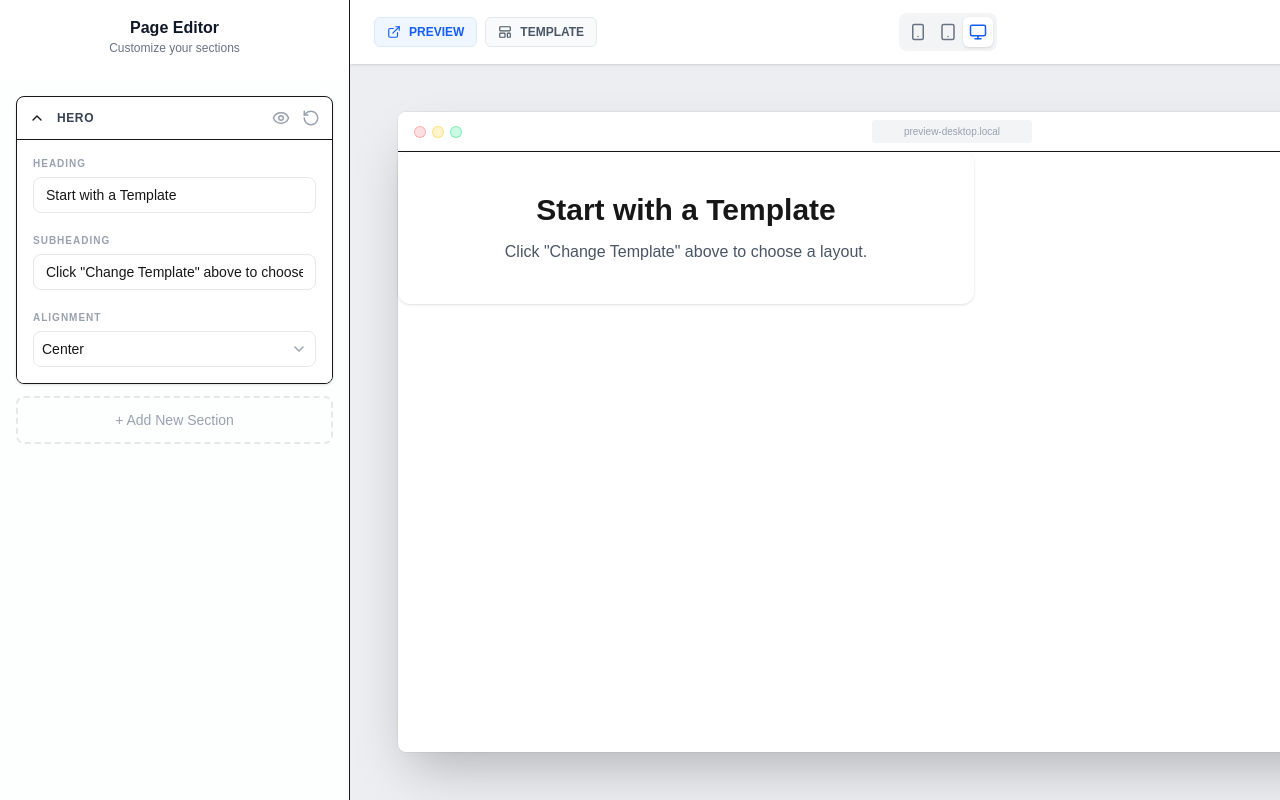
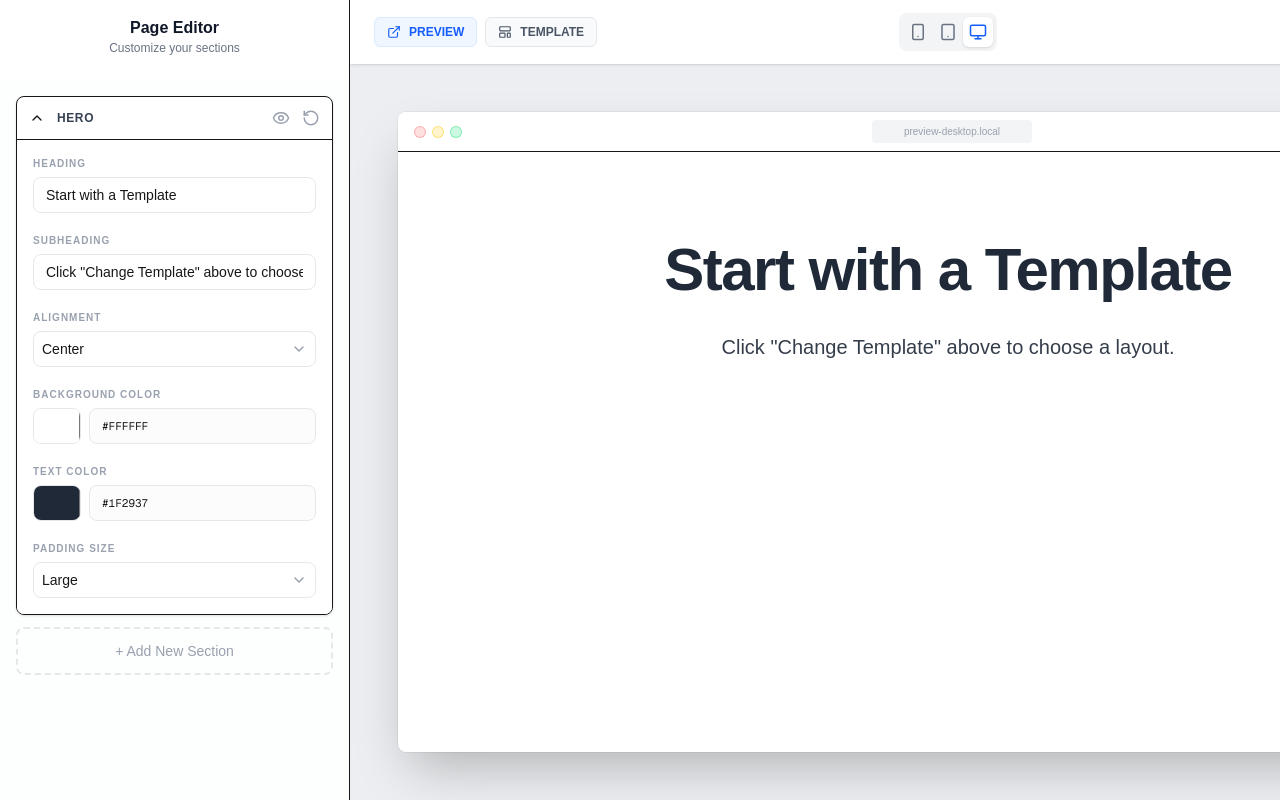
Before and after one commit to sitipolmalang/learn-next-v1, a Next.js app: page /editor in a window 1280 px wide. Built offline with nearby package versions, Linux system fonts and the light colour scheme.

Commit message:
upgrade Hero Component

```diff
--- a/app/components/editor/schemas/button.schema.ts
+++ b/app/components/editor/schemas/button.schema.ts
@@ -24,6 +24,39 @@ export const buttonSchema: Record<string, Field> = {
         options: [
             { value: '#ffffff', label: 'White' },
             { value: '#000000', label: 'Black' },
+            { value: '#1f2937', label: 'Gray 800' },
+        ],
+    },
+    variant: {
+        type: 'select',
+        label: 'Style Variant',
+        defaultValue: 'solid',
+        options: [
+            { value: 'solid', label: 'Solid' },
+            { value: 'outline', label: 'Outline' },
+            { value: 'ghost', label: 'Ghost' },
+        ],
+    },
+    size: {
+        type: 'select',
+        label: 'Size',
+        defaultValue: 'md',
+        options: [
+            { value: 'sm', label: 'Small' },
+            { value: 'md', label: 'Medium' },
+            { value: 'lg', label: 'Large' },
+        ],
+    },
+    borderRadius: {
+        type: 'select',
+        label: 'Corner Radius',
+        defaultValue: 'lg',
+        options: [
+            { value: 'none', label: 'None' },
+            { value: 'sm', label: 'Small' },
+            { value: 'md', label: 'Medium' },
+            { value: 'lg', label: 'Large' },
+            { value: 'full', label: 'Full' },
         ],
     },
 } as const; // Gunakan 'as const' untuk membuat schema bersifat readonly
--- a/app/components/editor/schemas/card.schema.ts
+++ b/app/components/editor/schemas/card.schema.ts
@@ -26,4 +26,38 @@ export const cardSchema: Record<string, Field> = {
             { value: 'right', label: 'Right' },
         ],
     },
+    shadow: {
+        type: 'select',
+        label: 'Shadow',
+        defaultValue: 'md',
+        options: [
+            { value: 'none', label: 'None' },
+            { value: 'sm', label: 'Small' },
+            { value: 'md', label: 'Medium' },
+            { value: 'lg', label: 'Large' },
+            { value: 'xl', label: 'Extra Large' },
+        ],
+    },
+    borderRadius: {
+        type: 'select',
+        label: 'Corner Radius',
+        defaultValue: 'lg',
+        options: [
+            { value: 'none', label: 'None' },
+            { value: 'sm', label: 'Small' },
+            { value: 'md', label: 'Medium' },
+            { value: 'lg', label: 'Large' },
+            { value: 'xl', label: 'Extra Large' },
+            { value: 'full', label: 'Full' },
+        ],
+    },
+    hoverEffect: {
+        type: 'select', // Using select as boolean toggle for now (or convert to toggle-group if supported)
+        label: 'Hover Effect',
+        defaultValue: 'true',
+        options: [
+            { value: 'true', label: 'On' },
+            { value: 'false', label: 'Off' },
+        ],
+    },
 } as const;
--- a/app/components/editor/schemas/hero.schema.ts
+++ b/app/components/editor/schemas/hero.schema.ts
@@ -21,4 +21,25 @@ export const heroSchema: Record<string, Field> = {
             { value: 'right', label: 'Right' },
         ],
     },
+    backgroundColor: {
+        type: 'color',
+        label: 'Background Color',
+        defaultValue: '#ffffff',
+    },
+    textColor: {
+        type: 'color',
+        label: 'Text Color',
+        defaultValue: '#1f2937',
+    },
+    padding: {
+        type: 'select',
+        label: 'Padding Size',
+        defaultValue: 'lg',
+        options: [
+            { value: 'sm', label: 'Small' },
+            { value: 'md', label: 'Medium' },
+            { value: 'lg', label: 'Large' },
+            { value: 'xl', label: 'Extra Large' },
+        ],
+    },
 };
--- a/app/components/templates/defaults.ts
+++ b/app/components/templates/defaults.ts
@@ -7,12 +7,12 @@ export const defaultTemplates: Template[] = [
         description: 'Showcase your work with a clean and professional portfolio layout.',
         thumbnail: 'bg-blue-100', // Placeholder color
         blocks: [
-            { id: 'hero', type: 'hero', props: { heading: 'My Creative Portfolio', subheading: 'Designing experiences that matter.', align: 'center' } },
+            { id: 'hero', type: 'hero', props: { heading: 'My Creative Portfolio', subheading: 'Designing experiences that matter.', align: 'center', backgroundColor: '#eff6ff', textColor: '#1e3a8a', padding: 'xl' } },
             { id: 'title-projects', type: 'title', props: { text: 'Featured Projects', level: 'h2', align: 'center', color: '#1f2937' } },
-            { id: 'card-1', type: 'card', props: { title: 'Project Alpha', description: 'A mobile app for productivity.', align: 'left' } },
-            { id: 'card-2', type: 'card', props: { title: 'Project Beta', description: 'Web platform for e-commerce.', align: 'left' } },
+            { id: 'card-1', type: 'card', props: { title: 'Project Alpha', description: 'A mobile app for productivity.', align: 'left', shadow: 'md', borderRadius: 'lg', hoverEffect: 'true' } },
+            { id: 'card-2', type: 'card', props: { title: 'Project Beta', description: 'Web platform for e-commerce.', align: 'left', shadow: 'md', borderRadius: 'lg', hoverEffect: 'true' } },
             { id: 'title-contact', type: 'title', props: { text: 'Get In Touch', level: 'h3', align: 'center', color: '#1f2937' } },
-            { id: 'btn-contact', type: 'button', props: { label: 'Email Me', color: '#3b82f6', textColor: '#ffffff' } },
+            { id: 'btn-contact', type: 'button', props: { label: 'Email Me', color: '#3b82f6', textColor: '#ffffff', variant: 'solid', size: 'lg', borderRadius: 'full' } },
         ]
     },
     {
@@ -21,13 +21,13 @@ export const defaultTemplates: Template[] = [
         description: 'A high-converting landing page for your product or service.',
         thumbnail: 'bg-green-100',
         blocks: [
-            { id: 'hero', type: 'hero', props: { heading: 'The Ultimate Solution', subheading: 'Boost your productivity by 200% today.', align: 'center' } },
-            { id: 'btn-cta', type: 'button', props: { label: 'Get Started Free', color: '#10b981', textColor: '#ffffff' } },
+            { id: 'hero', type: 'hero', props: { heading: 'The Ultimate Solution', subheading: 'Boost your productivity by 200% today.', align: 'center', backgroundColor: '#ffffff', textColor: '#111827', padding: 'xl' } },
+            { id: 'btn-cta', type: 'button', props: { label: 'Get Started Free', color: '#10b981', textColor: '#ffffff', variant: 'solid', size: 'lg', borderRadius: 'lg' } },
             { id: 'image-hero', type: 'image', props: { src: 'https://placehold.co/800x400', alt: 'Product Demo', align: 'center' } },
             { id: 'title-features', type: 'title', props: { text: 'Why Choose Us?', level: 'h2', align: 'center', color: '#1f2937' } },
-            { id: 'card-feat-1', type: 'card', props: { title: 'Fast Performance', description: 'Lightning fast load times.', align: 'center' } },
-            { id: 'card-feat-2', type: 'card', props: { title: 'Secure', description: 'Bank-grade security standards.', align: 'center' } },
-            { id: 'card-feat-3', type: 'card', props: { title: '24/7 Support', description: 'We are here when you need us.', align: 'center' } },
+            { id: 'card-feat-1', type: 'card', props: { title: 'Fast Performance', description: 'Lightning fast load times.', align: 'center', shadow: 'sm', borderRadius: 'md', hoverEffect: 'true' } },
+            { id: 'card-feat-2', type: 'card', props: { title: 'Secure', description: 'Bank-grade security standards.', align: 'center', shadow: 'sm', borderRadius: 'md', hoverEffect: 'true' } },
+            { id: 'card-feat-3', type: 'card', props: { title: '24/7 Support', description: 'We are here when you need us.', align: 'center', shadow: 'sm', borderRadius: 'md', hoverEffect: 'true' } },
         ]
     },
     {
@@ -36,13 +36,13 @@ export const defaultTemplates: Template[] = [
         description: 'Professional layout for corporate or small business websites.',
         thumbnail: 'bg-gray-100',
         blocks: [
-            { id: 'hero', type: 'hero', props: { heading: 'Acme Corp', subheading: 'Building the future of industry.', align: 'left' } },
+            { id: 'hero', type: 'hero', props: { heading: 'Acme Corp', subheading: 'Building the future of industry.', align: 'left', backgroundColor: '#1f2937', textColor: '#ffffff', padding: 'xl' } },
             { id: 'title-services', type: 'title', props: { text: 'Our Services', level: 'h2', align: 'left', color: '#1f2937' } },
-            { id: 'card-service-1', type: 'card', props: { title: 'Consulting', description: 'Expert advice for your business strategy.', align: 'left' } },
-            { id: 'card-service-2', type: 'card', props: { title: 'Development', description: 'Custom software solutions.', align: 'left' } },
+            { id: 'card-service-1', type: 'card', props: { title: 'Consulting', description: 'Expert advice for your business strategy.', align: 'left', shadow: 'lg', borderRadius: 'none', hoverEffect: 'true' } },
+            { id: 'card-service-2', type: 'card', props: { title: 'Development', description: 'Custom software solutions.', align: 'left', shadow: 'lg', borderRadius: 'none', hoverEffect: 'true' } },
             { id: 'image-team', type: 'image', props: { src: 'https://placehold.co/800x400', alt: 'Our Team', align: 'center' } },
             { id: 'title-contact', type: 'title', props: { text: 'Contact Us', level: 'h2', align: 'left', color: '#1f2937' } },
-            { id: 'btn-contact', type: 'button', props: { label: 'Schedule a Call', color: '#3b82f6', textColor: '#ffffff' } },
+            { id: 'btn-contact', type: 'button', props: { label: 'Schedule a Call', color: '#3b82f6', textColor: '#ffffff', variant: 'outline', size: 'md', borderRadius: 'sm' } },
         ]
     }
 ];
--- a/app/components/ui/ButtonOne.tsx
+++ b/app/components/ui/ButtonOne.tsx
@@ -4,6 +4,9 @@ export interface ButtonProps {
     href?: string;
     color?: string;
     textColor?: string;
+    variant?: 'solid' | 'outline' | 'ghost';
+    size?: 'sm' | 'md' | 'lg';
+    borderRadius?: 'none' | 'sm' | 'md' | 'lg' | 'full';
 }
 
 
@@ -12,13 +15,53 @@ export default function ButtonOne({
     href = 'https://google.com',
     color = '#3b82f6',
     textColor = '#ffffff',
+    variant = 'solid',
+    size = 'md',
+    borderRadius = 'lg',
 }: ButtonProps) {
+    const sizeClasses = {
+        sm: 'px-3 py-1.5 text-sm',
+        md: 'px-5 py-2.5 text-base',
+        lg: 'px-8 py-3.5 text-lg',
+    };
+
+    const radiusClasses = {
+        none: 'rounded-none',
+        sm: 'rounded-sm',
+        md: 'rounded-md',
+        lg: 'rounded-lg',
+        full: 'rounded-full',
+    };
+
+    const baseStyles = "font-semibold inline-block transition-all duration-200 transform active:scale-95";
+
+    // Dynamic styles based on variant
+    let variantStyles = {};
+    if (variant === 'solid') {
+        variantStyles = {
+            backgroundColor: color,
+            color: textColor,
+            boxShadow: '0 4px 6px -1px rgba(0, 0, 0, 0.1), 0 2px 4px -1px rgba(0, 0, 0, 0.06)'
+        };
+    } else if (variant === 'outline') {
+        variantStyles = {
+            backgroundColor: 'transparent',
+            color: color,
+            border: `2px solid ${color}`
+        };
+    } else if (variant === 'ghost') {
+        variantStyles = {
+            backgroundColor: 'transparent',
+            color: color
+        };
+    }
+
     return (
         <a
             href={href}
             target="_blank"
-            className="px-4 py-2 rounded-lg font-semibold inline-block"
-            style={{ backgroundColor: color, color: textColor }}
+            className={`${baseStyles} ${sizeClasses[size]} ${radiusClasses[borderRadius]} hover:opacity-90`}
+            style={variantStyles}
         >
             {label}
         </a>
--- a/app/components/ui/Card.tsx
+++ b/app/components/ui/Card.tsx
@@ -2,32 +2,57 @@ type CardProps = {
     title?: string;
     description?: string;
     backgroundColor?: string;
-    // 1. Tambahkan tipe alignment (opsional)
     align?: 'left' | 'center' | 'right';
+    shadow?: 'none' | 'sm' | 'md' | 'lg' | 'xl';
+    borderRadius?: 'none' | 'sm' | 'md' | 'lg' | 'xl' | 'full';
+    hoverEffect?: boolean;
 };
 
 export default function Card({
     title = 'Card Title',
     description = 'This is a card description',
     backgroundColor = '#ffffff',
-    align = 'left', // 2. Berikan nilai default
+    align = 'left',
+    shadow = 'md',
+    borderRadius = 'lg',
+    hoverEffect = true,
 }: CardProps) {
-
-    // 3. Mapping alignment ke utility class Tailwind
     const alignmentMap = {
         left: 'text-left',
         center: 'text-center',
         right: 'text-right',
     };
 
+    const shadowMap = {
+        none: 'shadow-none',
+        sm: 'shadow-sm',
+        md: 'shadow-md',
+        lg: 'shadow-lg',
+        xl: 'shadow-xl',
+    };
+
+    const radiusMap = {
+        none: 'rounded-none',
+        sm: 'rounded-sm',
+        md: 'rounded-md',
+        lg: 'rounded-lg',
+        xl: 'rounded-xl',
+        full: 'rounded-[32px]',
+    };
+
     return (
         <div
-            // 4. Masukkan class alignment ke dalam container
-            className={`w-72 p-6 rounded-xl shadow-sm border ${alignmentMap[align]}`}
+            className={`
+                w-full max-w-sm p-8 border border-gray-100/50
+                ${alignmentMap[align]}
+                ${shadowMap[shadow]}
+                ${radiusMap[borderRadius]}
+                ${hoverEffect ? 'hover:-translate-y-1 hover:shadow-xl transition-all duration-300' : ''}
+            `}
             style={{ backgroundColor }}
         >
-            <h3 className="text-lg font-bold mb-2">{title}</h3>
-            <p className="text-sm text-gray-600">{description}</p>
+            <h3 className="text-xl font-bold mb-3 text-gray-900 tracking-tight">{title}</h3>
+            <p className="text-base text-gray-600 leading-relaxed">{description}</p>
         </div>
     );
 }
--- a/app/components/ui/Hero.tsx
+++ b/app/components/ui/Hero.tsx
@@ -2,25 +2,45 @@ type HeroProps = {
     heading?: string;
     subheading?: string;
     align?: 'left' | 'center' | 'right';
+    backgroundColor?: string;
+    textColor?: string;
+    padding?: 'sm' | 'md' | 'lg' | 'xl';
 };
 
 export default function Hero({
     heading = 'Hero Title',
     subheading = 'Hero subtitle text',
     align = 'center',
+    backgroundColor = '#ffffff',
+    textColor = '#1f2937',
+    padding = 'lg',
 }: HeroProps) {
     const alignClass =
         align === 'left'
             ? 'text-left items-start'
             : align === 'right'
-            ? 'text-right items-end'
-            : 'text-center items-center';
+                ? 'text-right items-end'
+                : 'text-center items-center';
+
+    const paddingClass = {
+        sm: 'py-8 px-4',
+        md: 'py-12 px-6',
+        lg: 'py-20 px-8',
+        xl: 'py-32 px-10',
+    };
 
     return (
-        <section className="w-full max-w-xl p-10 bg-white rounded-xl shadow-sm">
-            <div className={`flex flex-col ${alignClass}`}>
-                <h1 className="text-3xl font-bold mb-3">{heading}</h1>
-                <p className="text-gray-600">{subheading}</p>
+        <section
+            className={`w-full ${paddingClass[padding] || paddingClass.lg} transition-all duration-300`}
+            style={{ backgroundColor, color: textColor }}
+        >
+            <div className={`max-w-4xl mx-auto flex flex-col ${alignClass}`}>
+                <h1 className="text-4xl md:text-5xl lg:text-6xl font-extrabold mb-6 tracking-tight leading-tight">
+                    {heading}
+                </h1>
+                <p className="text-lg md:text-xl opacity-90 max-w-2xl leading-relaxed">
+                    {subheading}
+                </p>
             </div>
         </section>
     );
```
